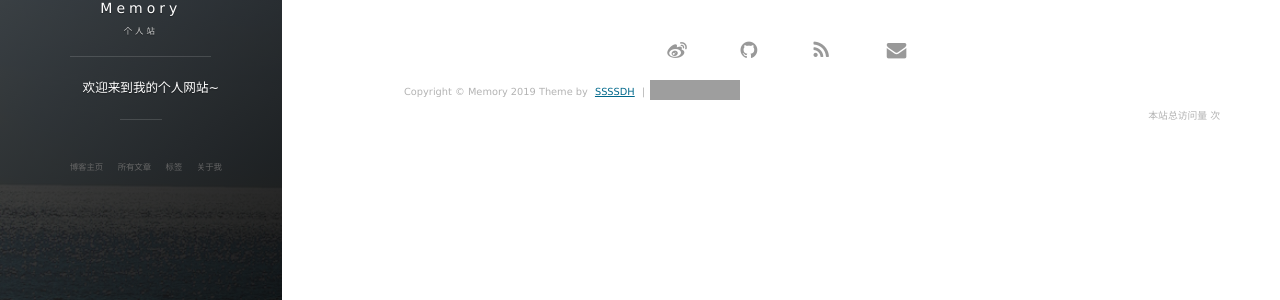
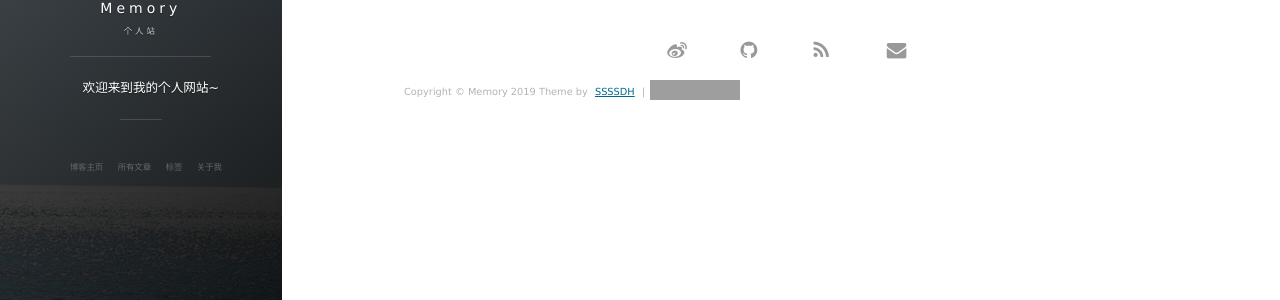
Before and after one commit to dhshenc/dhshenc.github.io, a Jekyll site: the page built from tags.html, in a window 1280 px wide. Shown: the part 428-728 px from the top of the page. Built offline with Jekyll 4.4.1, drawn with Linux system fonts in a browser that asks for light colours; nearby versions of some CDN libraries; comment, search, counter and statistics services are not loaded; grey boxes are pictures that could not be loaded.

Commit message:
维护维护

```diff
--- a/_includes/footer.html
+++ b/_includes/footer.html
@@ -80,10 +80,10 @@
     			<link rel="stylesheet" href="//cdn.bootcss.com/font-awesome/4.3.0/css/font-awesome.min.css">
 
           <!-- 访问统计 -->
-          <span id="busuanzi_container_site_pv">
+          <!--pan id="busuanzi_container_site_pv">
             本站总访问量
             <span id="busuanzi_value_site_pv"></span>次
-          </span>
+          </span>-->
 
         </div>
         <div>
```
